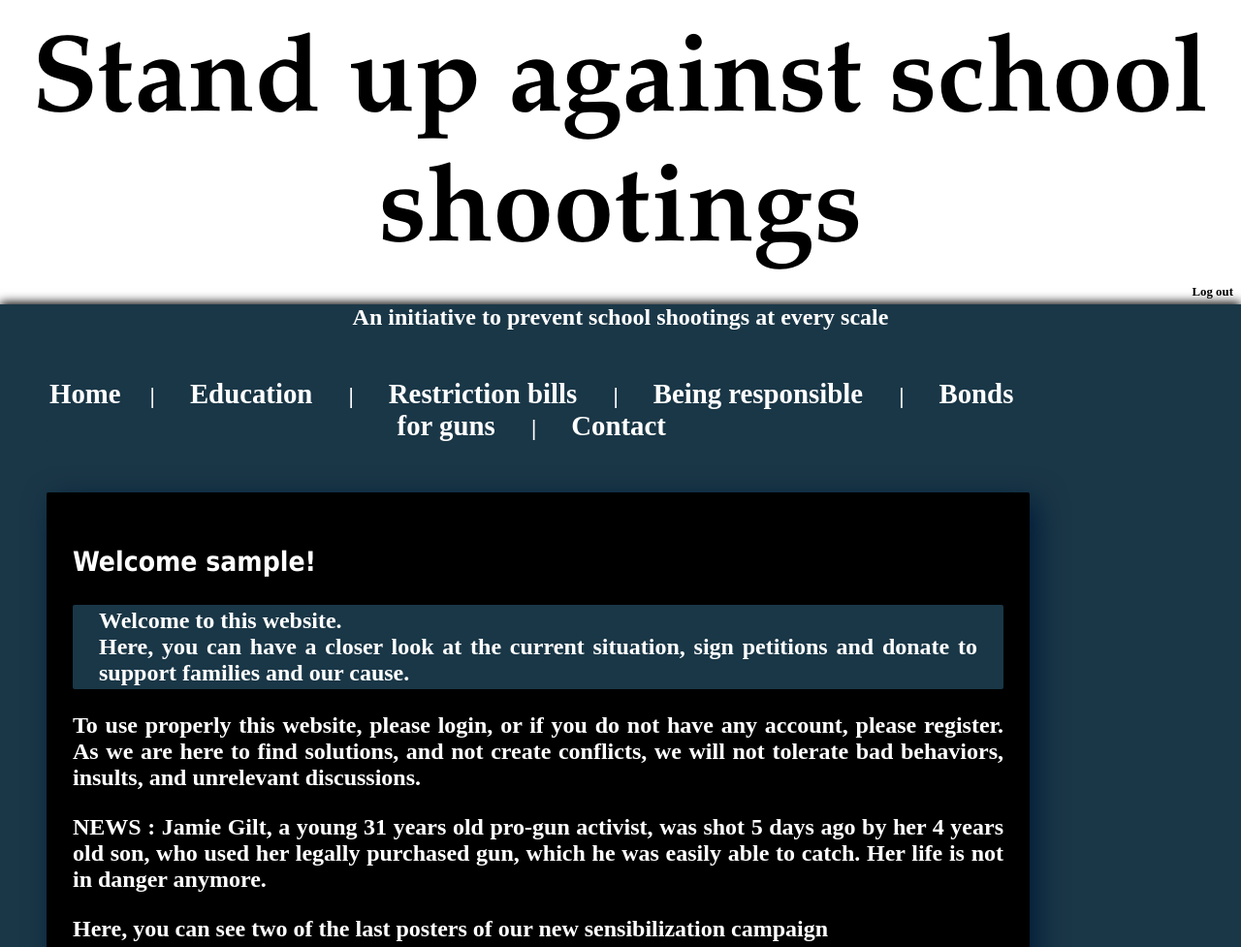
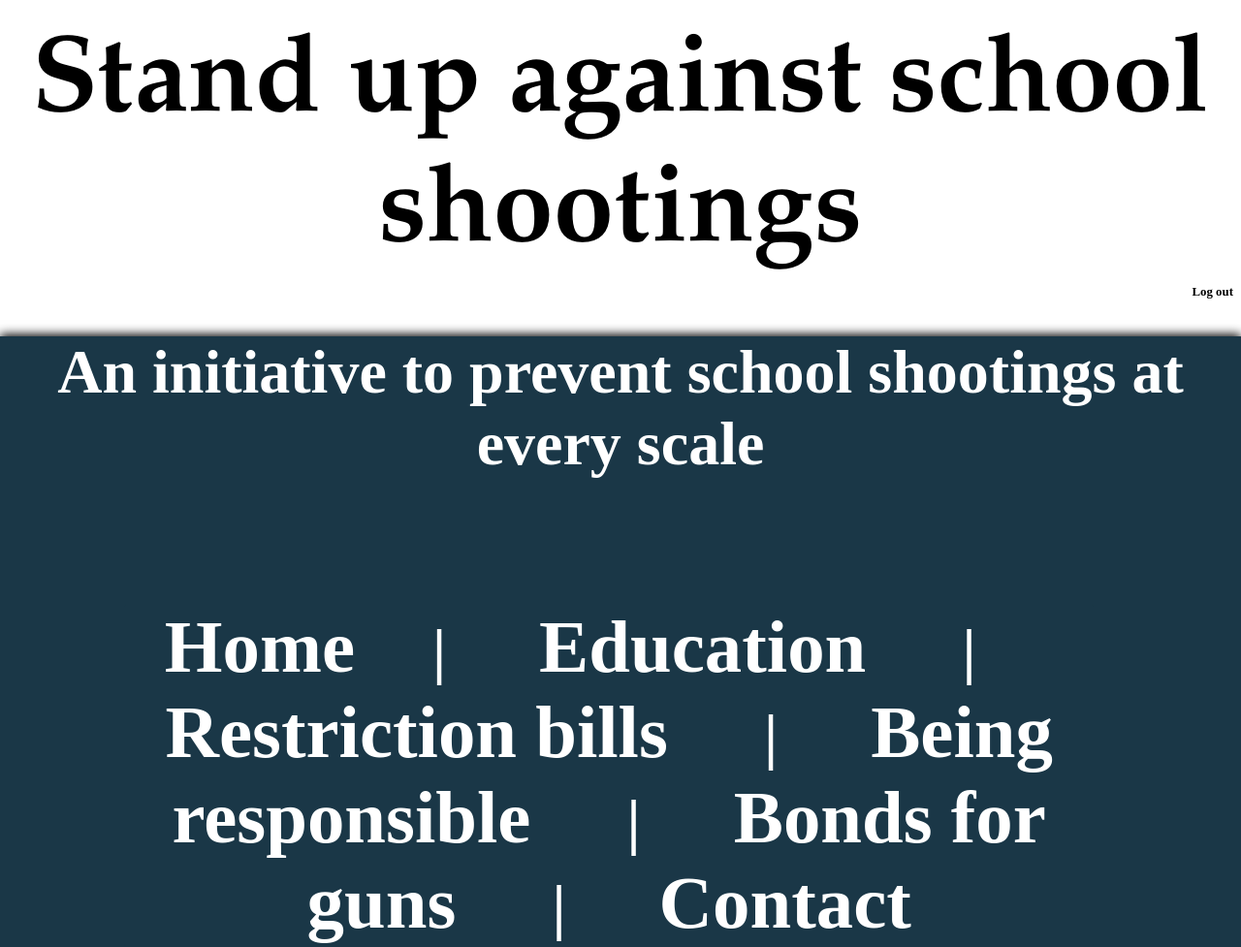
Before and after one commit to etwyniel/Eurochat, a PHP site: page /index.php in a window 1280 px wide. Shown: the top 977 px of the page at 97% size. Run offline with PHP 8.4, Linux system fonts and the light colour scheme; the visitor is signed in with stand-in values (Sample User, id 1); data that the repository does not hold is empty; some web fonts are replaced.

Commit message:
Update stylesheet.css

```diff
--- a/stylesheet.css
+++ b/stylesheet.css
@@ -51,7 +51,7 @@
 
 /*Sous-titre du site*/
 h2 {
-	font-size: 1.5em;
+	font-size: 4em;
 	color: white;
 	text-align: center;
 	background-color: #1A3747;
```
